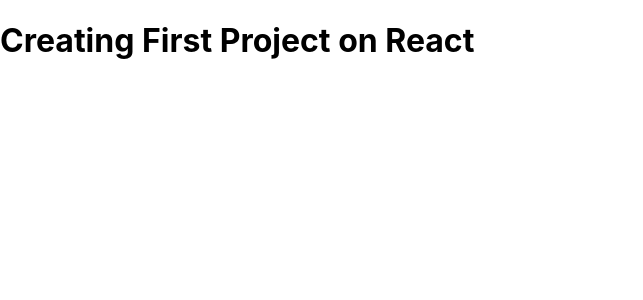
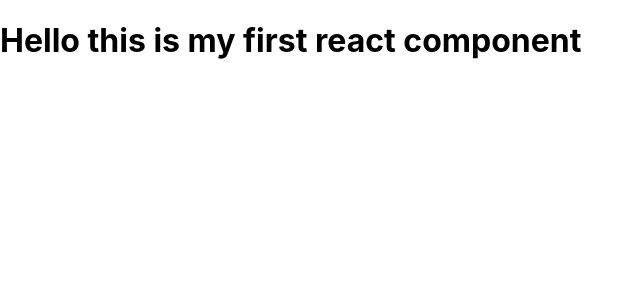
Before and after one commit to sarwarsunjid/react-task-tracker, a React (Create React App) app: page / in a window 1280 px wide. Shown: the top 300 px of the page, without its empty margins (0-643 px from the left). Built offline with nearby package versions, Linux system fonts and the light colour scheme.

Commit message:
App Component & JSX

```diff
--- a/src/App.js
+++ b/src/App.js
@@ -2,7 +2,7 @@
 function App() {
   return (
     <div className="App">
-      <h1>Creating First Project on React</h1>
+      <h1>Hello this is my first react component</h1>
     </div>
   );
 }
```
